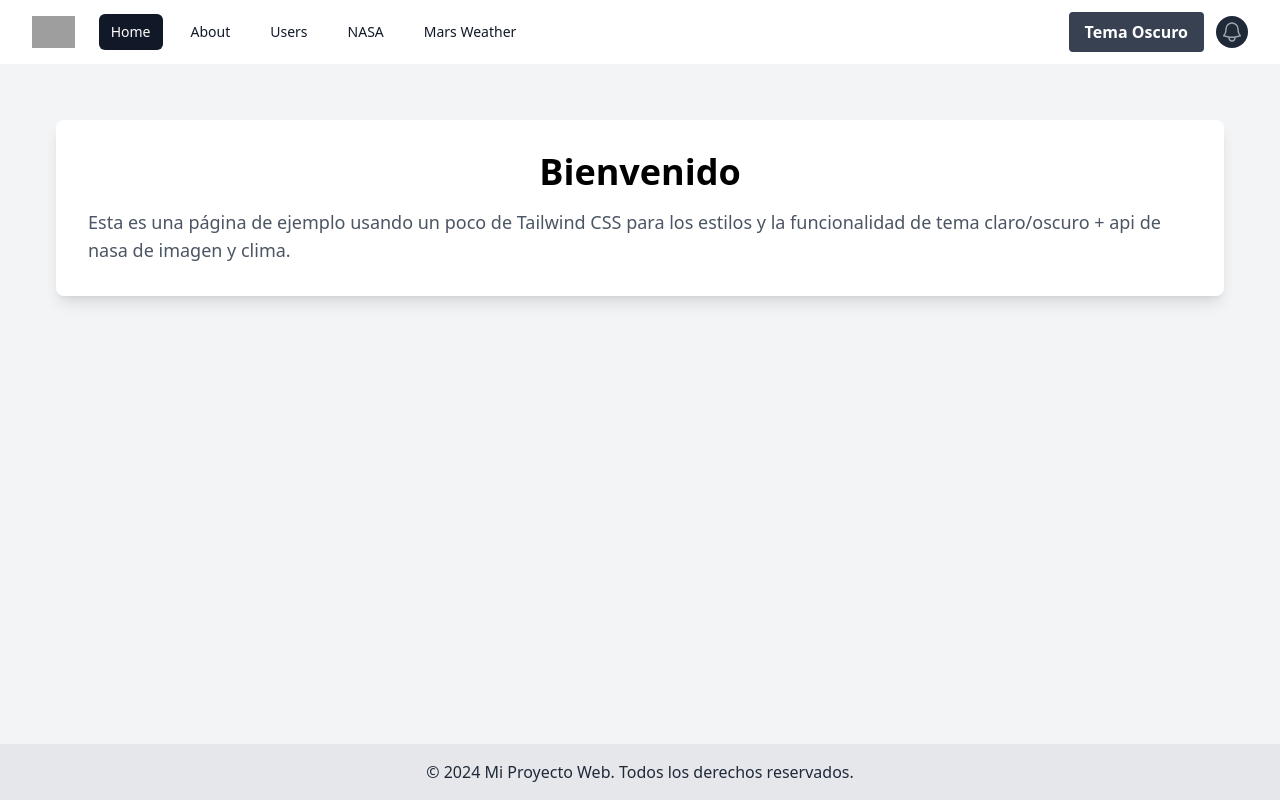
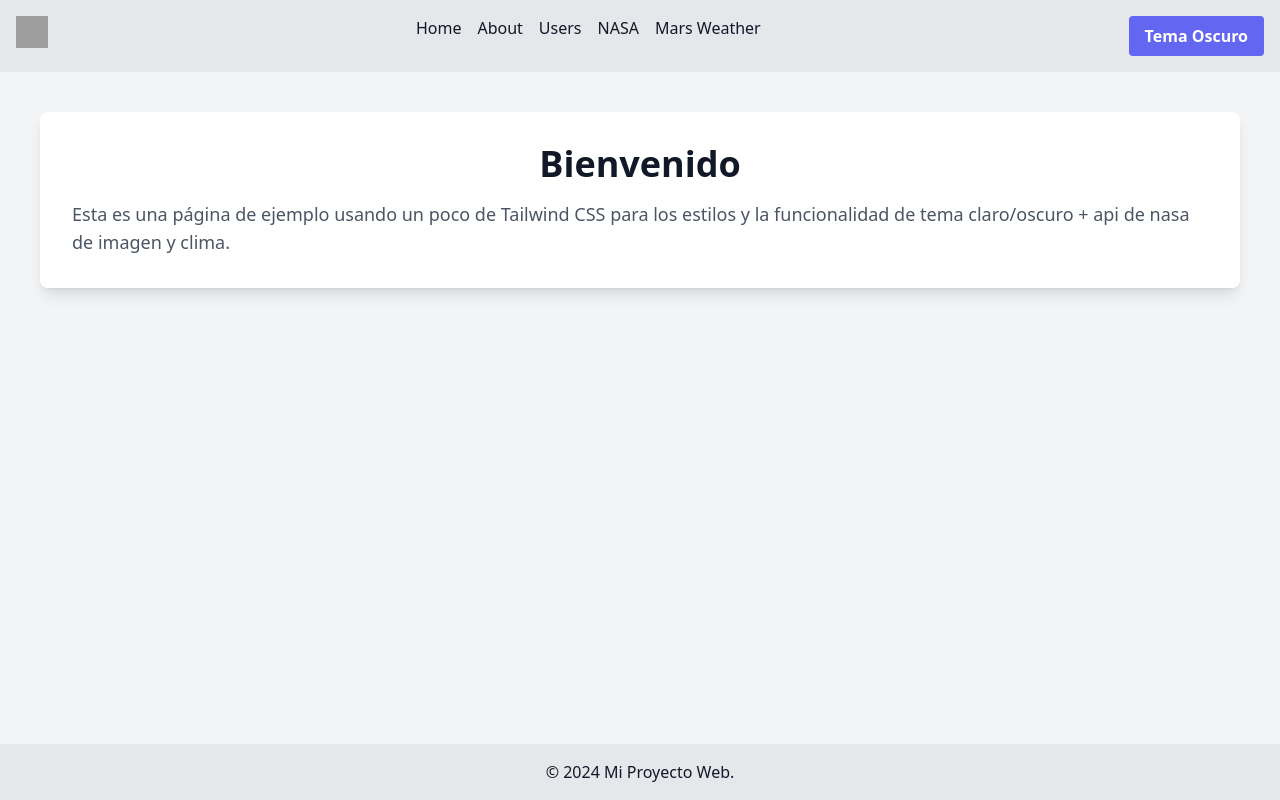
Before and after one commit to matesquivel/mi-proyecto-pnt2, a React (Create React App) app: page / in a window 1280 px wide. Built offline with nearby package versions, Linux system fonts and the light colour scheme; grey boxes are pictures that could not be loaded; the HTML template or start-up script is replaced by a standard one.

Commit message:
subo el cambio del footer que faltaba

```diff
--- a/src/App.js
+++ b/src/App.js
@@ -1,123 +1,70 @@
-import React, { useContext } from 'react';
+import React, { useState, useEffect } from 'react';
 import { Routes, Route, Link } from 'react-router-dom';
 import Home from './components/Home';
 import About from './components/About';
 import Users from './components/Users';
 import NasaApod from './components/NasaApod';
 import MarsWeather from './components/MarsWeather';
-import { ThemeContext } from './context/ThemeContext';
-import { Disclosure } from '@headlessui/react';
-import { Bars3Icon, BellIcon, XMarkIcon } from '@heroicons/react/24/outline';
-
-function classNames(...classes) {
-  return classes.filter(Boolean).join(' ');
-}
-
-const navigation = [
-  { name: 'Home', href: '/', current: true },
-  { name: 'About', href: '/about', current: false },
-  { name: 'Users', href: '/users', current: false },
-  { name: 'NASA', href: '/nasa', current: false },
-  { name: 'Mars Weather', href: '/mars-weather', current: false },
-];
 
 export default function App() {
-  const { isDarkMode, toggleTheme } = useContext(ThemeContext);
+  const [darkMode, setDarkMode] = useState(false);
+
+  // Como se aplica el tema según el estado del modo oscuro
+  useEffect(() => {
+    if (darkMode) {
+      document.documentElement.classList.add('dark');
+    } else {
+      document.documentElement.classList.remove('dark');
+    }
+  }, [darkMode]);
+
+  const toggleDarkMode = () => {
+    setDarkMode(!darkMode);
+  };
 
   return (
-    // Añadimos la clase 'dark' a la raíz si el tema oscuro está activado
-    <div className={`${isDarkMode ? 'dark' : ''} min-h-screen flex flex-col`}>
+    <div className="flex flex-col min-h-screen bg-gray-100 dark:bg-gray-900 text-gray-900 dark:text-gray-100">
       {/* Navbar */}
-      <Disclosure as="nav" className="bg-white dark:bg-gray-800">
-        {({ open }) => (
-          <>
-            <div className="mx-auto max-w-7xl px-2 sm:px-6 lg:px-8">
-              <div className="relative flex h-16 items-center justify-between">
-                {/* Botón menú móvil */}
-                <div className="absolute inset-y-0 left-0 flex items-center sm:hidden">
-                  <Disclosure.Button className="inline-flex items-center justify-center rounded-md p-2 text-gray-400 hover:bg-gray-700 hover:text-white focus:outline-none focus:ring-2 focus:ring-inset focus:ring-white">
-                    <span className="sr-only">Open main menu</span>
-                    {open ? (
-                      <XMarkIcon className="block h-6 w-6" aria-hidden="true" />
-                    ) : (
-                      <Bars3Icon className="block h-6 w-6" aria-hidden="true" />
-                    )}
-                  </Disclosure.Button>
+      <nav className="bg-gray-200 dark:bg-gray-800 p-4">
+        <div className="max-w-7xl mx-auto flex justify-between">
+          {/* Logo */}
+          <img
+            className="h-8 w-8"
+            src="https://tailwindui.com/plus/img/logos/mark.svg?color=indigo&shade=500"
+            alt="Logo"
+          />
+
+          {/* Navigation links */}
+          <div className="flex space-x-4">
+            <Link to="/" className="hover:text-indigo-500">
+              Home
+            </Link>
+            <Link to="/about" className="hover:text-indigo-500">
+              About
+            </Link>
+            <Link to="/users" className="hover:text-indigo-500">
+              Users
+            </Link>
+            <Link to="/nasa" className="hover:text-indigo-500">
+              NASA
+            </Link>
+            <Link to="/mars-weather" className="hover:text-indigo-500">
+              Mars Weather
+            </Link>
           </div>
 
-                {/* Links del navbar */}
-                <div className="flex flex-1 items-center justify-center sm:items-stretch sm:justify-start">
-                  <div className="flex flex-shrink-0 items-center">
-                    <img
-                      alt="Your Company"
-                      src="https://tailwindui.com/plus/img/logos/mark.svg?color=indigo&shade=500"
-                      className="h-8 w-auto"
-                    />
-                  </div>
-                  <div className="hidden sm:ml-6 sm:block">
-                    <div className="flex space-x-4">
-                      {navigation.map((item) => (
-                        <Link
-                          key={item.name}
-                          to={item.href}
-                          className={classNames(
-                            item.current
-                              ? 'bg-gray-900 text-white'
-                              : 'text-gray-900 dark:text-gray-300 hover:bg-gray-700 hover:text-white',
-                            'rounded-md px-3 py-2 text-sm font-medium'
-                          )}
+          {/* Manejo del boton */}
+          <button
+            onClick={toggleDarkMode}
+            className="bg-indigo-500 text-white px-4 py-2 rounded hover:bg-indigo-400 transition-all"
           >
-                          {item.name}
-                        </Link>
-                      ))}
-                    </div>
-                  </div>
-                </div>
-
-                {/* Botón de cambio de tema y campana */}
-                <div className="absolute inset-y-0 right-0 flex items-center pr-2 sm:static sm:inset-auto sm:ml-6 sm:pr-0">
-                  <button
-                    onClick={toggleTheme}
-                    className="text-white bg-gray-700 py-2 px-4 rounded hover:bg-gray-600 transition-all"
-                  >
-                    {isDarkMode ? 'Tema Claro' : 'Tema Oscuro'}
-                  </button>
-
-                  <button
-                    type="button"
-                    className="ml-3 rounded-full bg-gray-800 p-1 text-gray-400 hover:text-white focus:outline-none focus:ring-2 focus:ring-white focus:ring-offset-2 focus:ring-offset-gray-800"
-                  >
-                    <span className="sr-only">View notifications</span>
-                    <BellIcon className="h-6 w-6" aria-hidden="true" />
+            {darkMode ? 'Tema Claro' : 'Tema Oscuro'}
           </button>
         </div>
-              </div>
-            </div>
+      </nav>
 
-            <Disclosure.Panel className="sm:hidden">
-              <div className="space-y-1 px-2 pb-3 pt-2">
-                {navigation.map((item) => (
-                  <Disclosure.Button
-                    key={item.name}
-                    as="a"
-                    href={item.href}
-                    className={classNames(
-                      item.current ? 'bg-gray-900 text-white' : 'text-gray-300 hover:bg-gray-700 hover:text-white',
-                      'block rounded-md px-3 py-2 text-base font-medium'
-                    )}
-                  >
-                    {item.name}
-                  </Disclosure.Button>
-                ))}
-              </div>
-            </Disclosure.Panel>
-          </>
-        )}
-      </Disclosure>
-
-      {/* Contenido principal */}
-      <main className="flex-grow bg-gray-100 dark:bg-gray-900 text-black dark:text-white p-8">
-        <div className="container mx-auto">
+      {/* Main content */}
+      <main className="flex-grow p-4">
         <Routes>
           <Route path="/" element={<Home />} />
           <Route path="/about" element={<About />} />
@@ -125,12 +72,11 @@ export default function App() {
           <Route path="/nasa" element={<NasaApod />} />
           <Route path="/mars-weather" element={<MarsWeather />} />
         </Routes>
-        </div>
       </main>
 
       {/* Footer */}
-      <footer className="bg-gray-200 dark:bg-gray-800 text-gray-800 dark:text-gray-200 p-4 text-center">
-        <p>© 2024 Mi Proyecto Web. Todos los derechos reservados.</p>
+      <footer className="bg-gray-200 dark:bg-gray-800 text-gray-900 dark:text-gray-100 text-center py-4 mt-auto">
+        © 2024 Mi Proyecto Web.
       </footer>
     </div>
   );
--- a/tailwind.config.js
+++ b/tailwind.config.js
@@ -1,12 +1,10 @@
-/** @type {import('tailwindcss').Config} */
 module.exports = {
+  darkMode: 'class',
   content: [
-    "./src/**/*.{js,jsx,ts,tsx}", // Asegúrate de que las rutas de los archivos sean correctas
+    "./src/**/*.{js,jsx,ts,tsx}", // extensiones que voy a usar
   ],
   theme: {
     extend: {},
   },
-  plugins: [
-    require('@tailwindcss/forms'), // Aquí es donde se carga el plugin de forms
-  ],
-}
+  plugins: [],
+};
```
Lines whose indentation alone changed are shown as unchanged.
